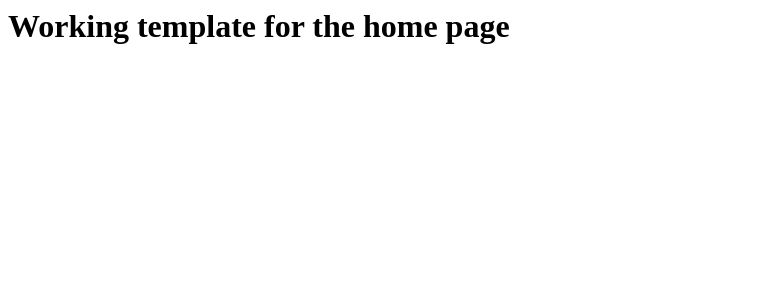
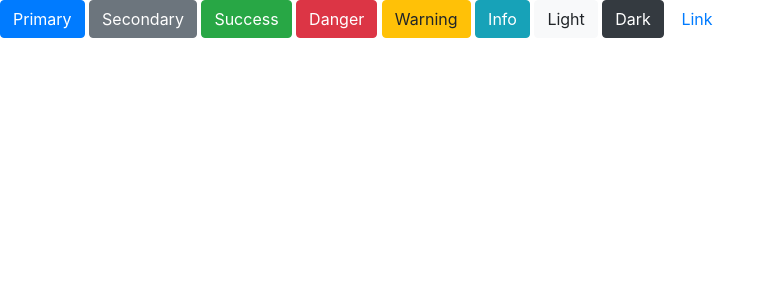
Before and after one commit to victorlomi/Gallery, a Django app: template photos/templates/homepage.html in a window 1280 px wide. Shown: the top 300 px of the page, without its empty margins (0-776 px from the left). Run offline with Django 3.2, Linux system fonts and the light colour scheme; the template is opened without the code that fills it, so the values that code supplies are empty; parts of the project's set-up code (start-up, migrations or seed data) failed here and were passed over; some libraries are stand-ins or nearby versions.

Commit message:
add bootstrap to project and do example on base

```diff
--- a/Gallery/settings.py
+++ b/Gallery/settings.py
@@ -32,6 +32,7 @@ ALLOWED_HOSTS = []
 
 INSTALLED_APPS = [
     'photos.apps.PhotosConfig',
+    'bootstrap4',
     'django.contrib.admin',
     'django.contrib.auth',
     'django.contrib.contenttypes',
--- a/photos/templates/base.html
+++ b/photos/templates/base.html
@@ -1 +1,27 @@
-<h1>Working template for the home page</h1>
+{% load bootstrap4 %}
+<!DOCTYPE html>
+<html>
+<head>
+  <meta charset="utf-8">
+  <title>Gallery</title>
+  {% block styles %}
+    {% bootstrap_css %}
+  {% endblock %}
+</head>
+<body>
+	<button type="button" class="btn btn-primary">Primary</button>
+	<button type="button" class="btn btn-secondary">Secondary</button>
+	<button type="button" class="btn btn-success">Success</button>
+	<button type="button" class="btn btn-danger">Danger</button>
+	<button type="button" class="btn btn-warning">Warning</button>
+	<button type="button" class="btn btn-info">Info</button>
+	<button type="button" class="btn btn-light">Light</button>
+	<button type="button" class="btn btn-dark">Dark</button>
+
+	<button type="button" class="btn btn-link">Link</button>
+    {% block scripts %}
+        <script src="https://ajax.googleapis.com/ajax/libs/jquery/3.2.1/jquery.min.js"></script>
+     	{% bootstrap_javascript %}
+    {% endblock %}
+</body>
+</html>
--- a/photos/templates/homepage.html
+++ b/photos/templates/homepage.html
@@ -1 +1 @@
-<h1>Working template for the home page</h1>
+{% extends 'base.html' %}
--- a/requirements.txt
+++ b/requirements.txt
@@ -1,5 +1,10 @@
 asgiref==3.3.1
+beautifulsoup4==4.9.3
 Django==3.1.5
+django-bootstrap4==2.3.1
+importlib-metadata==2.1.1
 pkg-resources==0.0.0
 pytz==2020.5
+soupsieve==2.1
 sqlparse==0.4.1
+zipp==3.4.0
```
